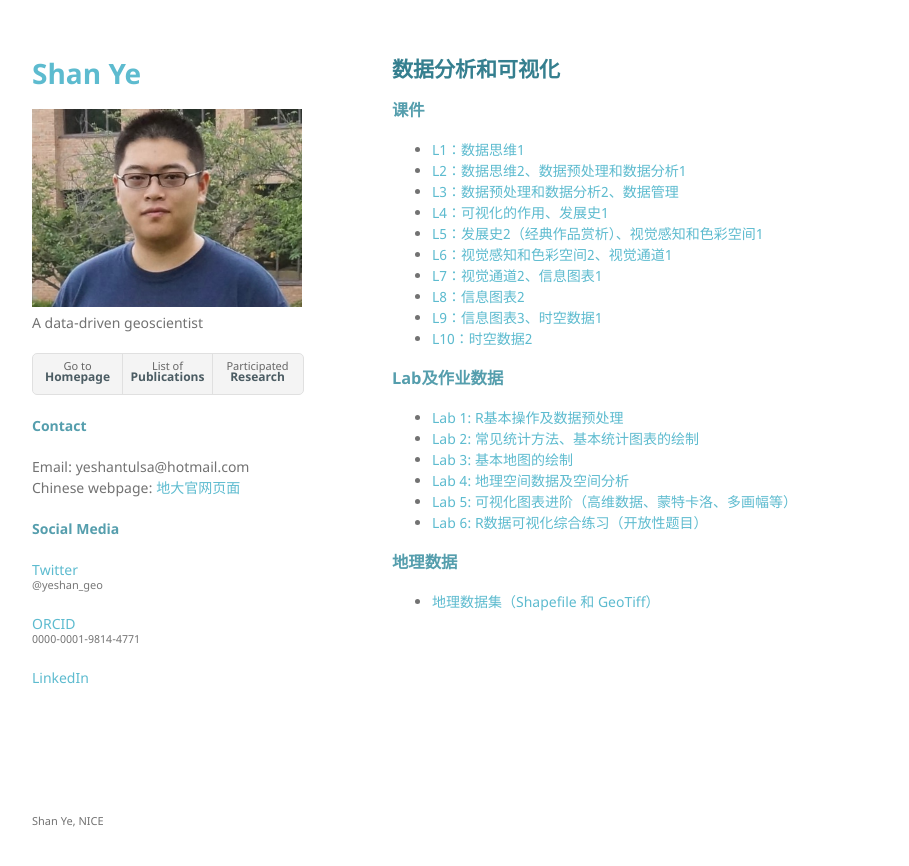
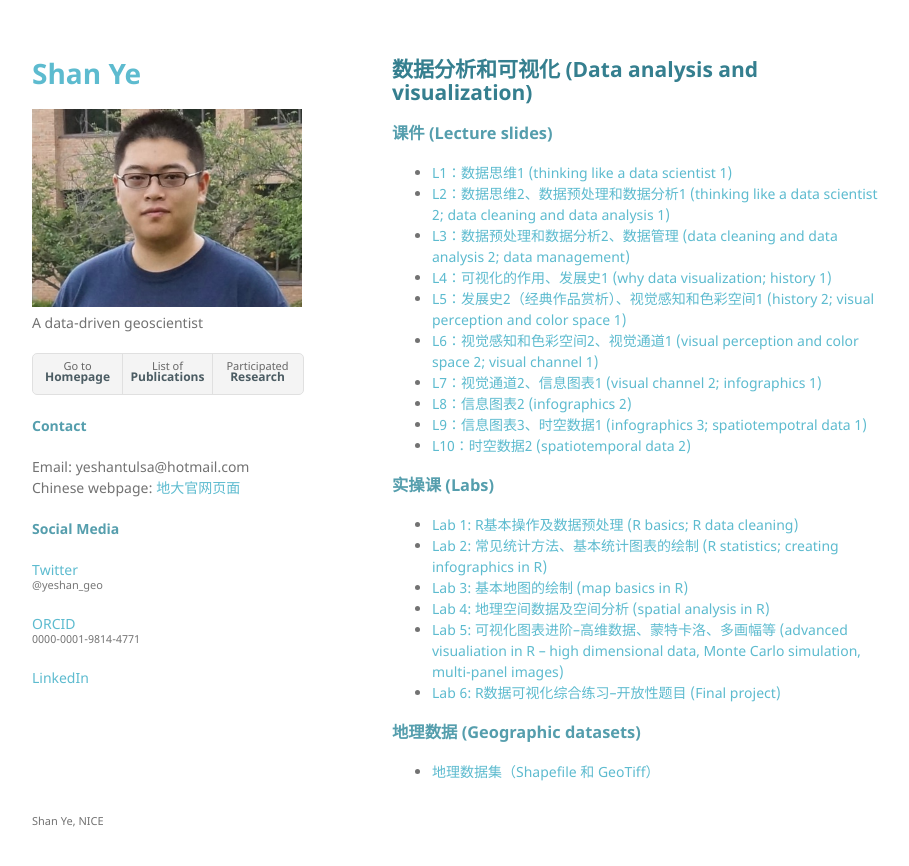
Before and after one commit to yeshan-geo/yeshan-geo.github.io, a Jekyll site: the page built from pages/datavis.md, in a window 1280 px wide. Shown: the top 866 px of the page, without its empty margins (178-1087 px from the left). Built offline with Jekyll 4.4.1, drawn with Linux system fonts in a browser that asks for light colours; our own code applies the rules of GitHub Pages for plain Markdown files.

Commit message:
Update datavis.md

```diff
--- a/pages/datavis.md
+++ b/pages/datavis.md
@@ -1,23 +1,23 @@
-## 数据分析和可视化
-### 课件
-- [L1：数据思维1](https://github.com/yeshan-geo/yeshan-geo.github.io/blob/main/documents/data_vis/lecture/L1.pdf)
-- [L2：数据思维2、数据预处理和数据分析1](https://github.com/yeshan-geo/yeshan-geo.github.io/blob/main/documents/data_vis/lecture/L2.pdf)
-- [L3：数据预处理和数据分析2、数据管理](https://github.com/yeshan-geo/yeshan-geo.github.io/blob/main/documents/data_vis/lecture/L3.pdf)
-- [L4：可视化的作用、发展史1](https://github.com/yeshan-geo/yeshan-geo.github.io/blob/main/documents/data_vis/lecture/L4.pdf)
-- [L5：发展史2（经典作品赏析）、视觉感知和色彩空间1](https://github.com/yeshan-geo/yeshan-geo.github.io/blob/main/documents/data_vis/lecture/L5.pdf)
-- [L6：视觉感知和色彩空间2、视觉通道1](https://github.com/yeshan-geo/yeshan-geo.github.io/blob/main/documents/data_vis/lecture/L6.pdf)
-- [L7：视觉通道2、信息图表1](https://github.com/yeshan-geo/yeshan-geo.github.io/blob/main/documents/data_vis/lecture/L7.pdf)
-- [L8：信息图表2](https://github.com/yeshan-geo/yeshan-geo.github.io/blob/main/documents/data_vis/lecture/L8.pdf)
-- [L9：信息图表3、时空数据1](https://github.com/yeshan-geo/yeshan-geo.github.io/blob/main/documents/data_vis/lecture/L9.pdf)
-- [L10：时空数据2](https://github.com/yeshan-geo/yeshan-geo.github.io/blob/main/documents/data_vis/lecture/L10.pdf)
+## 数据分析和可视化 (Data analysis and visualization)
+### 课件 (Lecture slides)
+- [L1：数据思维1 (thinking like a data scientist 1)](https://github.com/yeshan-geo/yeshan-geo.github.io/blob/main/documents/data_vis/lecture/L1.pdf)
+- [L2：数据思维2、数据预处理和数据分析1 (thinking like a data scientist 2; data cleaning and data analysis 1)](https://github.com/yeshan-geo/yeshan-geo.github.io/blob/main/documents/data_vis/lecture/L2.pdf)
+- [L3：数据预处理和数据分析2、数据管理 (data cleaning and data analysis 2; data management)](https://github.com/yeshan-geo/yeshan-geo.github.io/blob/main/documents/data_vis/lecture/L3.pdf)
+- [L4：可视化的作用、发展史1 (why data visualization; history 1)](https://github.com/yeshan-geo/yeshan-geo.github.io/blob/main/documents/data_vis/lecture/L4.pdf)
+- [L5：发展史2（经典作品赏析）、视觉感知和色彩空间1 (history 2; visual perception and color space 1)](https://github.com/yeshan-geo/yeshan-geo.github.io/blob/main/documents/data_vis/lecture/L5.pdf)
+- [L6：视觉感知和色彩空间2、视觉通道1 (visual perception and color space 2; visual channel 1)](https://github.com/yeshan-geo/yeshan-geo.github.io/blob/main/documents/data_vis/lecture/L6.pdf)
+- [L7：视觉通道2、信息图表1 (visual channel 2; infographics 1)](https://github.com/yeshan-geo/yeshan-geo.github.io/blob/main/documents/data_vis/lecture/L7.pdf)
+- [L8：信息图表2 (infographics 2)](https://github.com/yeshan-geo/yeshan-geo.github.io/blob/main/documents/data_vis/lecture/L8.pdf)
+- [L9：信息图表3、时空数据1 (infographics 3; spatiotempotral data 1)](https://github.com/yeshan-geo/yeshan-geo.github.io/blob/main/documents/data_vis/lecture/L9.pdf)
+- [L10：时空数据2 (spatiotemporal data 2)](https://github.com/yeshan-geo/yeshan-geo.github.io/blob/main/documents/data_vis/lecture/L10.pdf)
 
-### Lab及作业数据
-- [Lab 1: R基本操作及数据预处理](https://github.com/yeshan-geo/yeshan-geo.github.io/tree/main/documents/data_vis/labs/lab1)
-- [Lab 2: 常见统计方法、基本统计图表的绘制](https://github.com/yeshan-geo/yeshan-geo.github.io/tree/main/documents/data_vis/labs/lab2)
-- [Lab 3: 基本地图的绘制](https://github.com/yeshan-geo/yeshan-geo.github.io/tree/main/documents/data_vis/labs/lab3)
-- [Lab 4: 地理空间数据及空间分析](https://github.com/yeshan-geo/yeshan-geo.github.io/tree/main/documents/data_vis/labs/lab4)
-- [Lab 5: 可视化图表进阶（高维数据、蒙特卡洛、多画幅等）](https://github.com/yeshan-geo/yeshan-geo.github.io/tree/main/documents/data_vis/labs/lab5)
-- [Lab 6: R数据可视化综合练习（开放性题目）](https://github.com/yeshan-geo/yeshan-geo.github.io/tree/main/documents/data_vis/labs/lab6)
+### 实操课 (Labs)
+- [Lab 1: R基本操作及数据预处理 (R basics; R data cleaning)](https://github.com/yeshan-geo/yeshan-geo.github.io/tree/main/documents/data_vis/labs/lab1)
+- [Lab 2: 常见统计方法、基本统计图表的绘制 (R statistics; creating infographics in R)](https://github.com/yeshan-geo/yeshan-geo.github.io/tree/main/documents/data_vis/labs/lab2)
+- [Lab 3: 基本地图的绘制 (map basics in R)](https://github.com/yeshan-geo/yeshan-geo.github.io/tree/main/documents/data_vis/labs/lab3)
+- [Lab 4: 地理空间数据及空间分析 (spatial analysis in R)](https://github.com/yeshan-geo/yeshan-geo.github.io/tree/main/documents/data_vis/labs/lab4)
+- [Lab 5: 可视化图表进阶--高维数据、蒙特卡洛、多画幅等 (advanced visualiation in R -- high dimensional data, Monte Carlo simulation, multi-panel images)](https://github.com/yeshan-geo/yeshan-geo.github.io/tree/main/documents/data_vis/labs/lab5)
+- [Lab 6: R数据可视化综合练习--开放性题目 (Final project)](https://github.com/yeshan-geo/yeshan-geo.github.io/tree/main/documents/data_vis/labs/lab6)
 
-### 地理数据
+### 地理数据 (Geographic datasets)
 - [地理数据集（Shapefile 和 GeoTiff）](https://yeshan-geo.github.io/pages/geo_data)
```
